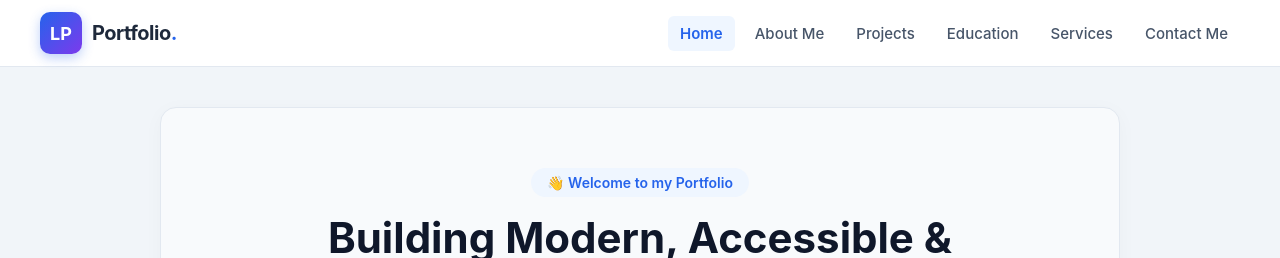
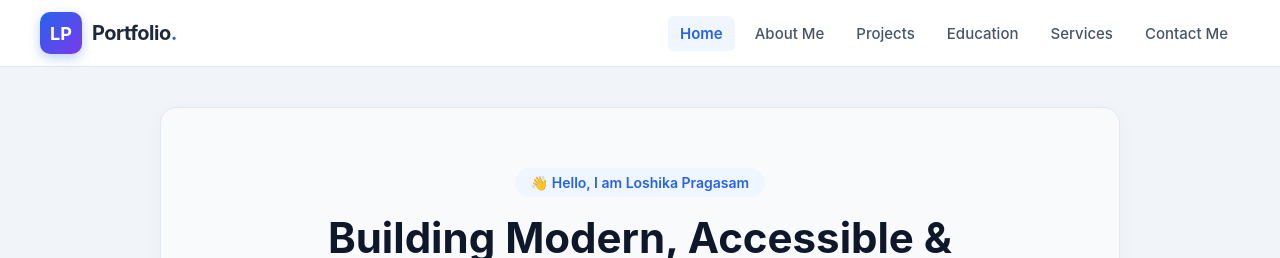
Before and after one commit to Ssajeetha/react-portfolio, a React (Vite) app: page / in a window 1280 px wide. Shown: the top 258 px of the page. Built offline with nearby package versions, Linux system fonts and the light colour scheme.

Commit message:
Update Home.jsx
Changed name in home page

```diff
--- a/src/pages/Home.jsx
+++ b/src/pages/Home.jsx
@@ -28,7 +28,7 @@ function Home() {
           fontWeight: '600',
           marginBottom: '16px'
         }}>
-          👋 Welcome to my Portfolio
+          👋 Hello, I am Loshika Pragasam
         </span>
 
         <h1 style={{ fontSize: '42px', color: '#0f172a', marginBottom: '16px', lineHeight: '1.2' }}>
```
